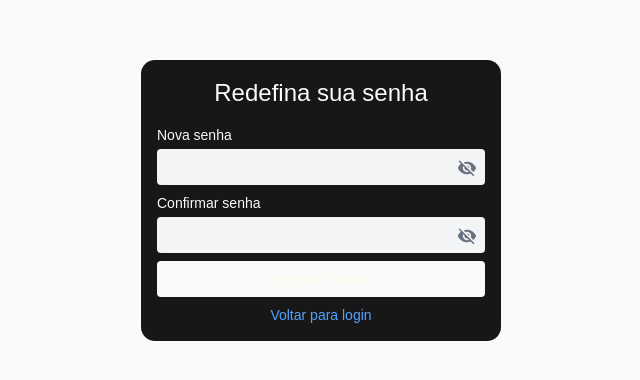
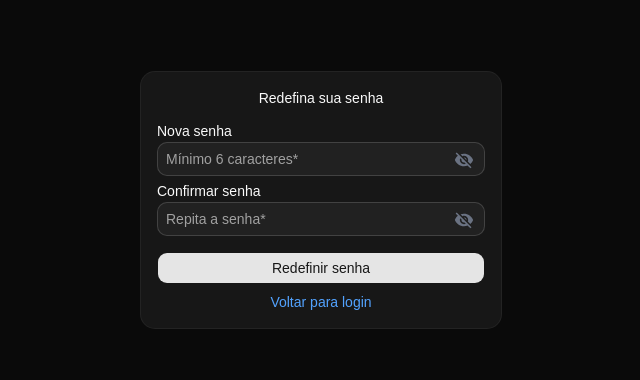
Before and after one commit to carlosribeiro25/frontend-jobflow-ai, a React (Vite) app: page /reset-password in a window 1280 px wide. Shown: the part 200-580 px from the top of the page, without its empty margins (319-959 px from the left). Built offline with nearby package versions, Linux system fonts and the light colour scheme; no server answers.

Commit message:
feat: enhance ForgotPassword and ResetPassword components with navigation and improved UI elements

```diff
--- a/src/pages/auth/Forgot-password.tsx
+++ b/src/pages/auth/Forgot-password.tsx
@@ -12,6 +12,8 @@ import {
 import { Input } from '@/@/components/ui/input'
 import { Button } from '@/@/components/ui/button'
 import Alert from '@mui/material/Alert'
+import { Link } from 'react-router-dom'
+import KeyboardBackspaceIcon from '@mui/icons-material/KeyboardBackspace';
 
 export function ForgotPassword() {
   const [email, setEmail] = useState('')
@@ -29,11 +31,21 @@ export function ForgotPassword() {
     : null
 
   return (
-    <div className="min-h-screen flex items-center justify-center bg-gray-50">
+    <>
+      <div>
+        <Link to='/login'
+        className='text-blue-500 mt-4'>
+          <KeyboardBackspaceIcon />
+          Voltar
+        </Link>
+      </div>
+
+      <div className="min-h-screen  flex items-center justify-center ">
+
         {isSuccess ? (
           <Alert severity="info">Voçe receberá as instruções no seu email</Alert>
         ) : (
-        <Card className="w-90 md:w-lg  m-auto">
+          <Card className="w-full m-3  md:w-md   ">
             <CardHeader>
               <CardTitle>Recupere sua senha</CardTitle>
               <CardDescription>Informe seu email para receber as intruções.</CardDescription>
@@ -42,7 +54,7 @@ export function ForgotPassword() {
               <form onSubmit={handleSubmit}>
                 <div className="flex gap-1">
                   <Input
-                  className="outline-none sm:text-base"
+                    className="text-xs md:text-sm  outline-none sm:text-base"
                     value={email}
                     type="email"
                     onChange={(e) => setEmail(e.target.value)}
@@ -60,7 +72,12 @@ export function ForgotPassword() {
               </form>
             </CardContent>
           </Card>
+
+
         )}
+
       </div>
+
+    </>
   )
 }
--- a/src/pages/auth/Login.tsx
+++ b/src/pages/auth/Login.tsx
@@ -85,16 +85,21 @@ export default function Login() {
           ? error
           : new AxiosError<ApiErrorResponse>('Erro inesperado no login')
 
-      if (apiError.code === 'ECONNABORTED' || !apiError.response) {
+      const isConnectionFailure =
+        apiError.code === 'ECONNABORTED' ||
+        apiError.code === 'ERR_NETWORK' ||
+        !apiError.response
+
+      if (isConnectionFailure) {
         console.warn('Falha de conexao no login:', apiError.message)
       } else {
         console.error('Erro:', apiError.response?.data || apiError.message)
       }
 
-      if (apiError.code === 'ECONNABORTED') {
+      if (apiError.code === 'ECONNABORTED' || apiError.code === 'ERR_NETWORK') {
         addToast({
           message:
-            'O servidor demorou para responder ao login. Verifique se a API esta online e tente novamente.',
+            'A API demorou para responder ou não está disponível no momento. Verifique a conexão e tente novamente.',
           type: 'warning',
           duration: 5000,
         })
@@ -127,7 +132,7 @@ export default function Login() {
     }
   }
   return (
-    <div className="w-full overflow-hidden p-10 md:p-12 lg:w-md justify-center m-auto  items-center">
+    <div className="w-full min-h-screen  md:w-md overflow-hidden p-10 md:p-12 lg:w-md justify-center m-auto  items-center">
       <ToastContainer toasts={toasts} removeToast={removeToast} />
       <Card>
         <h1 className="mt-1 font-bold text-lg justify-center sm:text-2xl flex justify-items-center text-fuchsia-700 py-2">
@@ -136,7 +141,6 @@ export default function Login() {
         </h1>
         <CardHeader>
           <CardTitle>Faça login na sua conta</CardTitle>
-
           <CardDescription>Insira seu e-mail e senha para acessar sua conta.</CardDescription>
           <CardAction>
             <Link className="text-blue-400 " to="/CadastroUsuario">
--- a/src/pages/auth/Reset-password.tsx
+++ b/src/pages/auth/Reset-password.tsx
@@ -7,6 +7,9 @@ import VisibilityIcon from '@mui/icons-material/Visibility'
 import VisibilityOffIcon from '@mui/icons-material/VisibilityOff'
 import { useToast } from '@/modules/auth/hooks/useToast'
 import { ToastContainer } from '@/@/components/ui/toast-container'
+import { Input } from '@/@/components/ui/input'
+import { Label } from '@/@/components/ui/label'
+import { Button } from '@/@/components/ui/button'
 
 export function ResetPassword() {
   const [searchParams] = useSearchParams()
@@ -76,7 +79,7 @@ export function ResetPassword() {
   const displayError = localError ?? serverError
 
   return (
-    <div className="flex min-h-screen items-center justify-center bg-gray-50">
+    <div className="flex min-h-screen items-center justify-center">
       <ToastContainer toasts={toasts} removeToast={removeToast} />
 
       {isSuccess ? (
@@ -95,18 +98,18 @@ export function ResetPassword() {
       ) : (
         <Card className="box-content w-90 m-auto">
           <CardHeader>
-            <CardTitle className="text-center sm:text-2xl ">
-              <h1>Redefina sua senha</h1>
+            <CardTitle className="text-center md:text-2xl ">
+              <h1 className='text-lg xs:text-xs md:text-sm '>Redefina sua senha</h1>
             </CardTitle>
           </CardHeader>
-          <CardContent className="">
+          <CardContent>
             <form onSubmit={handleSubmit}>
               <div className="flex flex-col mb-2 relative ">
-                <label className="mb-1" htmlFor="newPaasword">
+                <Label className="mb-1" htmlFor="newPaasword">
                   Nova senha
-                </label>
-                <input
-                  className="py-2 px-2 rounded outline-none bg-gray-100"
+                </Label>
+                <Input
+                  className="py-4 px-2"
                   type={showPassword ? 'text' : 'password'}
                   name="newPassword"
                   value={newPassword}
@@ -114,9 +117,10 @@ export function ResetPassword() {
                   required
                   placeholder="Mínimo 6 caracteres*"
                 />
-                <button
+                <Button
+                variant={'ghost'}
                   type="button"
-                  className=" absolute right-2 mt-8 text-gray-500 "
+                  className="absolute right-0 mt-5 text-gray-500 "
                   onClick={() => setShowPassword((prev) => !prev)}
                 >
                   {showPassword ? (
@@ -124,15 +128,15 @@ export function ResetPassword() {
                   ) : (
                     <VisibilityOffIcon fontSize="small" />
                   )}
-                </button>
+                </Button>
               </div>
 
               <div className="mt-2 flex relative flex-col">
-                <label htmlFor="confirPassword " className="mb-1">
+                <Label htmlFor="confirPassword " className="mb-1">
                   Confirmar senha
-                </label>
-                <input
-                  className="bg-gray-100 rounded py-2 px-2 outline-none"
+                </Label>
+                <Input
+                  className="py-4 px-2 outline-none"
                   type={confirmShowPassword ? 'text' : 'password'}
                   name="confirPassword"
                   value={confirmPassword}
@@ -141,9 +145,10 @@ export function ResetPassword() {
                   placeholder="Repita a senha*"
                 />
 
-                <button
+                <Button
                   type="button"
-                  className="absolute right-2 mt-8 text-gray-500"
+                  variant={'ghost'}
+                  className="absolute right-0 mt-5 text-gray-500"
                   onClick={() => setConfirmShowPassword((prev) => !prev)}
                 >
                   {confirmShowPassword ? (
@@ -151,18 +156,18 @@ export function ResetPassword() {
                   ) : (
                     <VisibilityOffIcon fontSize="small" />
                   )}
-                </button>
+                </Button>
               </div>
               {displayError && <p role="alert">{displayError}</p>}
 
-              <button
+              <Button
                 type="submit"
-                className="py-2 mt-2 text-amber-50 px-2 bg-foreground w-full rounded"
+                className="py-2 mt-4 px-2 w-full"
                 disabled={isPending}
               >
                 {' '}
                 {isPending ? 'Salvando...' : 'Redefinir senha'}
-              </button>
+              </Button>
 
               <div className="text-blue-400 text-center mt-2">
                 <Link className="" to="/login">
```
Lines whose indentation alone changed are shown as unchanged.
